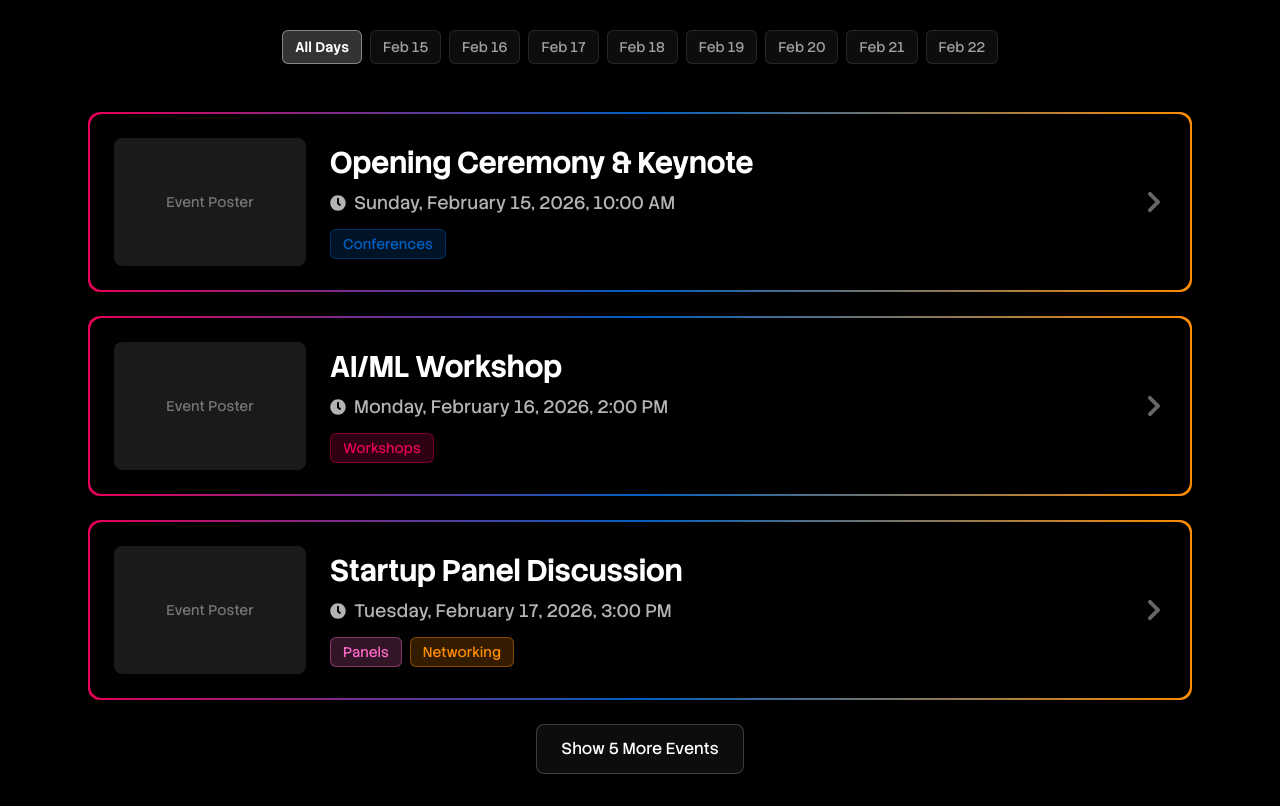
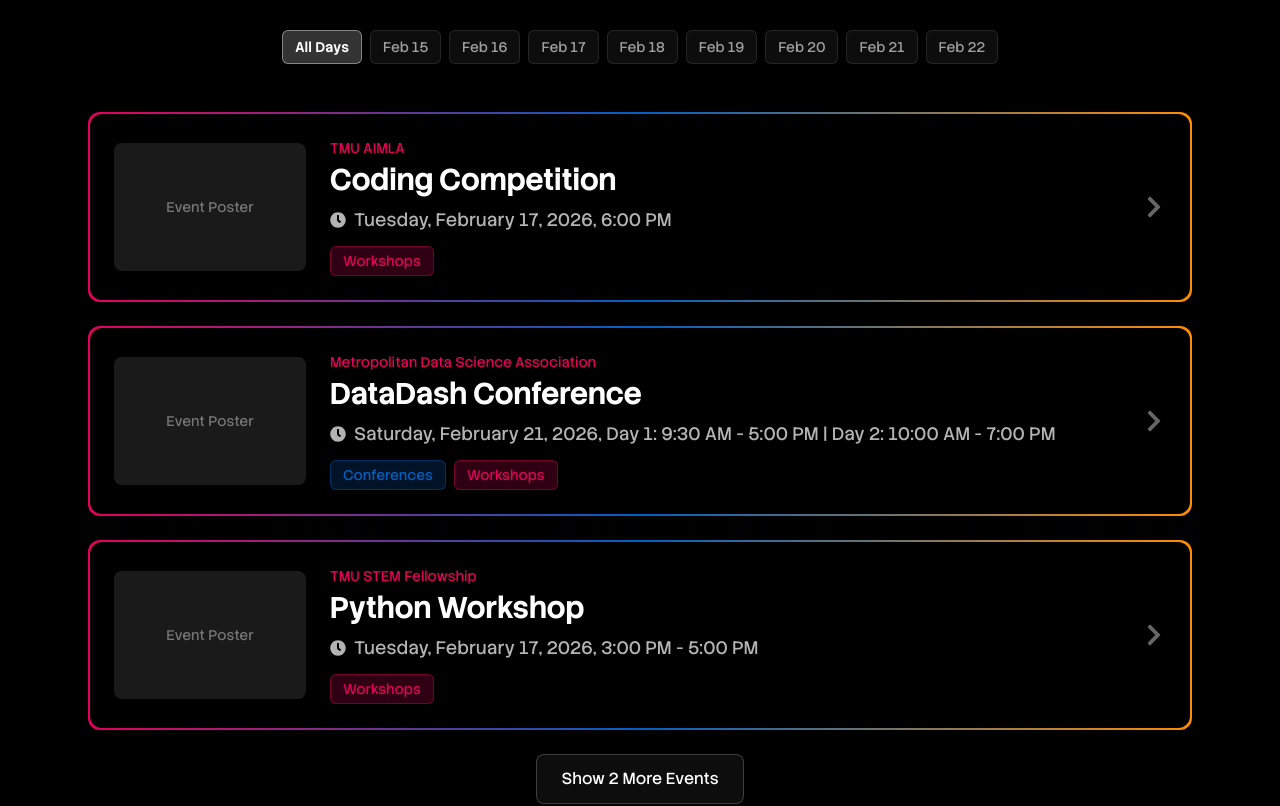
Before and after one commit to BYTE-TMU/Tmu_Tech_Week_Website, a React (Vite) app in the folder TMU_Tech_Week_Website/: page / in a window 1280 px wide. Shown: the part 2660-3466 px from the top of the page. Built offline with nearby package versions, Linux system fonts and the light colour scheme.

Commit message:
Entered the events data.

```diff
--- a/TMU_Tech_Week_Website/src/components/EventCalendar.jsx
+++ b/TMU_Tech_Week_Website/src/components/EventCalendar.jsx
@@ -1,5 +1,6 @@
 import { useState, useEffect, useRef } from 'react';
 import { FaChevronRight, FaClock } from 'react-icons/fa';
+import eventsData from '../data/eventsData.json';
 
 const EventCalendar = () => {
   const eventTypes = ['All', 'Hackathons', 'Workshops', 'Panels', 'Networking', 'Conferences', 'Showcases'];
@@ -16,81 +17,20 @@ const EventCalendar = () => {
     { label: 'Feb 22', value: '2026-02-22' },
   ];
 
-  // Sample event data
-  const allEvents = [
-    {
-      id: 1,
-      name: 'Opening Ceremony & Keynote',
-      date: '2026-02-15',
-      time: '10:00 AM',
-      types: ['Conferences'],
-      poster: '/src/assets/images/event-placeholder.png',
-      lumaLink: 'https://lu.ma/your-event-link-1' // Replace with actual Luma link
-    },
-    {
-      id: 2,
-      name: 'AI/ML Workshop',
-      date: '2026-02-16',
-      time: '2:00 PM',
-      types: ['Workshops'],
-      poster: '/src/assets/images/event-placeholder.png',
-      lumaLink: 'https://lu.ma/your-event-link-2' // Replace with actual Luma link
-    },
-    {
-      id: 3,
-      name: 'Startup Panel Discussion',
-      date: '2026-02-17',
-      time: '3:00 PM',
-      types: ['Panels', 'Networking'],
-      poster: '/src/assets/images/event-placeholder.png',
-      lumaLink: 'https://lu.ma/your-event-link-3' // Replace with actual Luma link
-    },
-    {
-      id: 4,
-      name: '24-Hour Hackathon Kickoff',
-      date: '2026-02-18',
-      time: '9:00 AM',
-      types: ['Hackathons'],
-      poster: '/src/assets/images/event-placeholder.png',
-      lumaLink: 'https://lu.ma/your-event-link-4' // Replace with actual Luma link
-    },
-    {
-      id: 5,
-      name: 'Web Development Workshop',
-      date: '2026-02-18',
-      time: '1:00 PM',
-      types: ['Workshops'],
-      poster: '/src/assets/images/event-placeholder.png',
-      lumaLink: 'https://lu.ma/your-event-link-5' // Replace with actual Luma link
-    },
-    {
-      id: 6,
-      name: 'Tech Career Fair',
-      date: '2026-02-19',
-      time: '11:00 AM',
-      types: ['Networking', 'Conferences'],
-      poster: '/src/assets/images/event-placeholder.png',
-      lumaLink: 'https://lu.ma/your-event-link-6' // Replace with actual Luma link
-    },
-    {
-      id: 7,
-      name: 'Project Showcase',
-      date: '2026-02-21',
-      time: '4:00 PM',
-      types: ['Showcases'],
-      poster: '/src/assets/images/event-placeholder.png',
-      lumaLink: 'https://lu.ma/your-event-link-7' // Replace with actual Luma link
-    },
-    {
-      id: 8,
-      name: 'Closing Ceremony',
-      date: '2026-02-22',
-      time: '6:00 PM',
-      types: ['Conferences'],
-      poster: '/src/assets/images/event-placeholder.png',
-      lumaLink: 'https://lu.ma/your-event-link-8' // Replace with actual Luma link
-    },
-  ];
+  // Map events from JSON to the expected format
+  const allEvents = eventsData.events.map(event => ({
+    id: event.id,
+    name: event.eventName,
+    clubName: event.clubName,
+    date: event.date,
+    endDate: event.endDate || null,
+    time: event.time,
+    venue: event.venue,
+    types: event.types,
+    poster: event.poster,
+    lumaLink: event.lumaLink || '',
+    description: event.description
+  }));
 
   const [selectedType, setSelectedType] = useState('All');
   const [selectedDay, setSelectedDay] = useState('all');
@@ -104,7 +44,18 @@ const EventCalendar = () => {
   // Filter events based on selected type and day
   const filteredEvents = allEvents.filter(event => {
     const typeMatch = selectedType === 'All' || event.types.includes(selectedType);
-    const dayMatch = selectedDay === 'all' || event.date === selectedDay;
+
+    // Handle multi-day events
+    let dayMatch = selectedDay === 'all';
+    if (!dayMatch) {
+      if (event.endDate) {
+        // For multi-day events, check if selected day falls within the range
+        dayMatch = selectedDay >= event.date && selectedDay <= event.endDate;
+      } else {
+        dayMatch = event.date === selectedDay;
+      }
+    }
+
     return typeMatch && dayMatch;
   });
 
@@ -301,6 +252,9 @@ const EventCalendar = () => {
 
                     {/* Event Details */}
                     <div className="flex-grow min-w-0">
+                      <p className="text-xs md:text-sm font-text text-ttw-fuchsia mb-0.5 md:mb-1 truncate">
+                        {event.clubName}
+                      </p>
                       <h3 className="text-base md:text-3xl font-bold font-headline text-white mb-1 md:mb-2 line-clamp-2">
                         {event.name}
                       </h3>
--- /dev/null
+++ b/TMU_Tech_Week_Website/src/data/eventsData.json
@@ -0,0 +1,70 @@
+{
+  "events": [
+    {
+      "id": 1,
+      "clubName": "TMU AIMLA",
+      "eventName": "Coding Competition",
+      "date": "2026-02-17",
+      "time": "6:00 PM",
+      "venue": "ENG Building",
+      "types": ["Workshops"],
+      "poster": "/src/assets/images/event-placeholder.png",
+      "lumaLink": "",
+      "description": "Coding Competition",
+      "expectedAttendance": 30
+    },
+    {
+      "id": 2,
+      "clubName": "Metropolitan Data Science Association",
+      "eventName": "DataDash Conference",
+      "date": "2026-02-21",
+      "endDate": "2026-02-22",
+      "time": "Day 1: 9:30 AM - 5:00 PM | Day 2: 10:00 AM - 7:00 PM",
+      "venue": "Ted Rogers School of Management",
+      "types": ["Conferences", "Workshops"],
+      "poster": "/src/assets/images/event-placeholder.png",
+      "lumaLink": "",
+      "description": "MDSA's DataDash Conference makes its third annual return, dedicated to the intersection of data visualization and analytics within the film and entertainment industry. DataDash will include hands-on workshops covering data visualization and analytics tools, the art of pitching solutions and foundational project management skills.",
+      "expectedAttendance": 70
+    },
+    {
+      "id": 3,
+      "clubName": "TMU STEM Fellowship",
+      "eventName": "Python Workshop",
+      "date": "2026-02-17",
+      "time": "3:00 PM - 5:00 PM",
+      "venue": "TBD",
+      "types": ["Workshops"],
+      "poster": "/src/assets/images/event-placeholder.png",
+      "lumaLink": "",
+      "description": "Python Workshop aims to teach students regardless of program the general basics of python with tips and tricks so that they can add it to their skillset.",
+      "expectedAttendance": 30
+    },
+    {
+      "id": 4,
+      "clubName": "AWS Cloud Club",
+      "eventName": "Getting Started with AWS Lambda",
+      "date": "2026-02-17",
+      "time": "6:00 PM - 8:30 PM",
+      "venue": "DCC First Floor Lecture Hall",
+      "types": ["Workshops", "Networking"],
+      "poster": "/src/assets/images/event-placeholder.png",
+      "lumaLink": "",
+      "description": "A workshop on the popular service, AWS Lambda known for its capabilities in supporting serverless computation. The workshop will walk attendees through how they can setup a Lambda function via the AWS Management Console, how Lambda works, use cases, and more. After the workshop, we plan to cater food from Scotty Bons Caribbean Grill and allow some time for networking.",
+      "expectedAttendance": 35
+    },
+    {
+      "id": 5,
+      "clubName": "TMU Blueprint",
+      "eventName": "Resume Roast",
+      "date": "2026-02-18",
+      "time": "2:00 PM - 3:00 PM",
+      "venue": "SLC 4th Floor",
+      "types": ["Panels", "Networking"],
+      "poster": "/src/assets/images/event-placeholder.png",
+      "lumaLink": "",
+      "description": "Resume Roast - People submit their resumes via google form before the event. Introductions have a panel at the start explaining how to write a good resume, followed by a 'resume roast' with Q&A. Speakers include industry professionals in tech HR and co-op advisors.",
+      "expectedAttendance": 30
+    }
+  ]
+}
```
